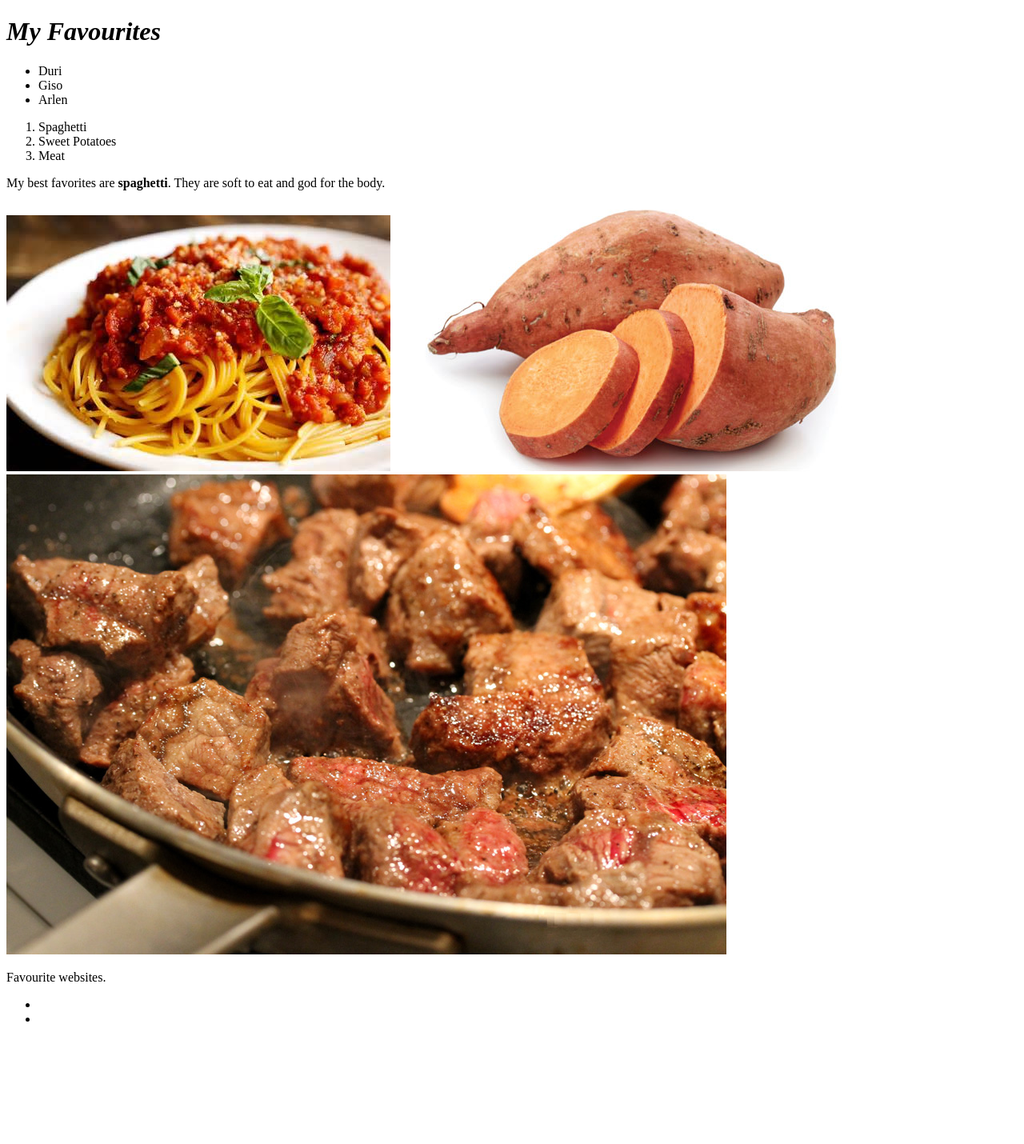
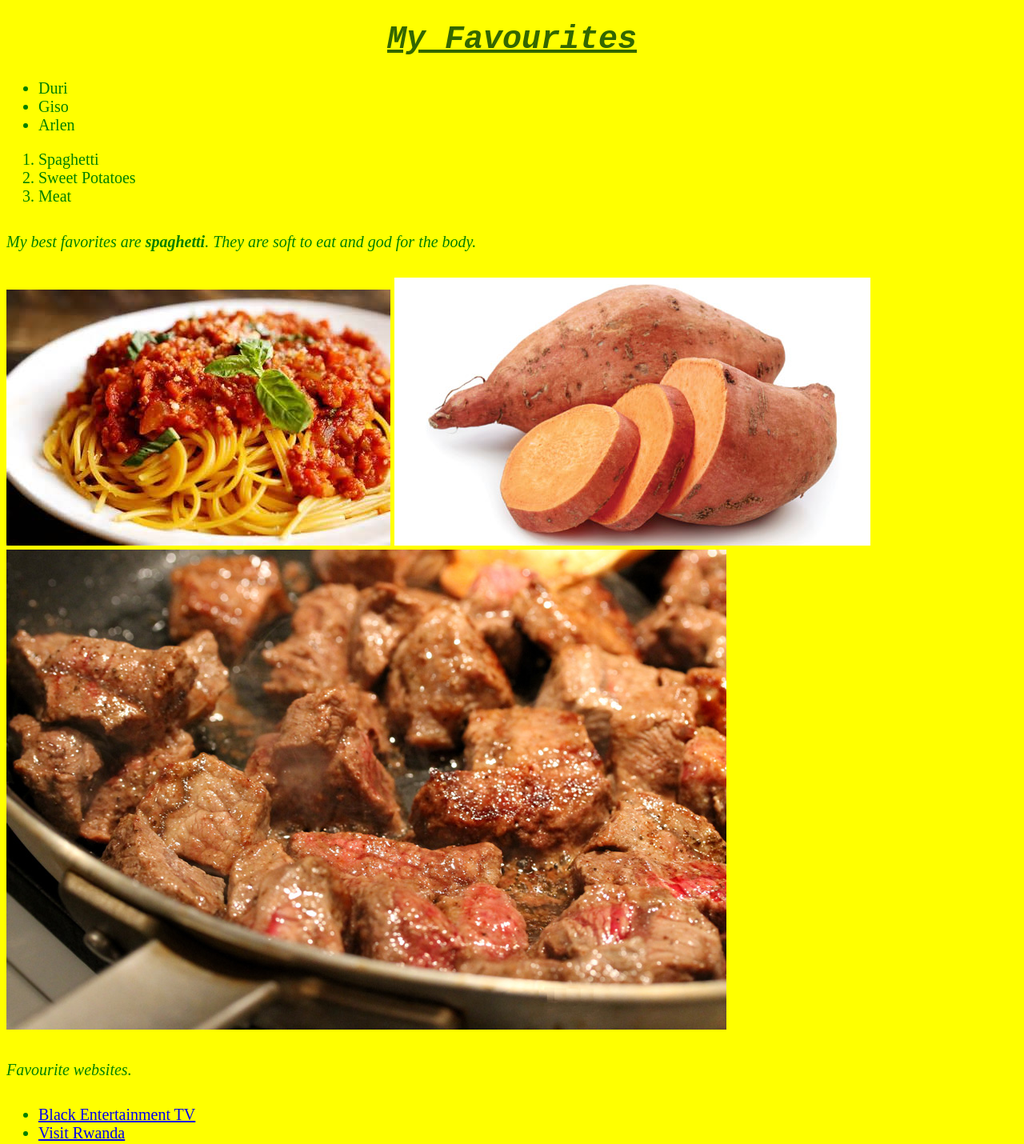
Before and after one commit to Mrenzy123/myfirstwebpage, a plain HTML site: page myfavoritethings.html in a window 1280 px wide. Shown: the whole page at 80% size. Before the commit the page ends 1299 px from the top, so only its background shows below. Drawn offline with Linux system fonts and the light colour scheme.

```diff
--- /dev/null
+++ b/css/favorite.css
@@ -0,0 +1,22 @@
+body {
+    background-color: #FFFF00;
+    font-size: 20px;
+    color: green;
+    font-weight: 400;
+}
+h1 {
+    color: #336600;
+    text-align: center;
+    text-decoration: underline;
+    font-family: 'Courier New', Courier, monospace;
+}
+p {
+   font-style: italic;
+   line-height: 50px;
+}
+strong {
+    font-style: italic;
+}
+em {
+    font-weight: 800;
+}
--- a/myfavoritethings.html
+++ b/myfavoritethings.html
@@ -2,6 +2,7 @@
 <html>
     <head>
         <title>My page</title>
+        <link rel="stylesheet" href="css/favorite.css">
     </head>
     <body>
         <h1><em>My Favourites</em></h1>
@@ -21,8 +22,8 @@
         <img src="images1/meat.jpg" alt="Image of meat">
         <p>Favourite websites.</p>
         <ul>
-            <li><a href="https://www.bet.com/"></a></li>
-            <li><a href="https://www.visitrwanda.com/"></a></li>
+            <li><a href="https://www.bet.com/">Black Entertainment TV</a></li>
+            <li><a href="https://www.visitrwanda.com/">Visit Rwanda</a></li>
         </ul>
     </body>
 </html>
```
Also changed, not shown: index.html (renamed from myfirstwebpage.html, +1 -0 lines).
